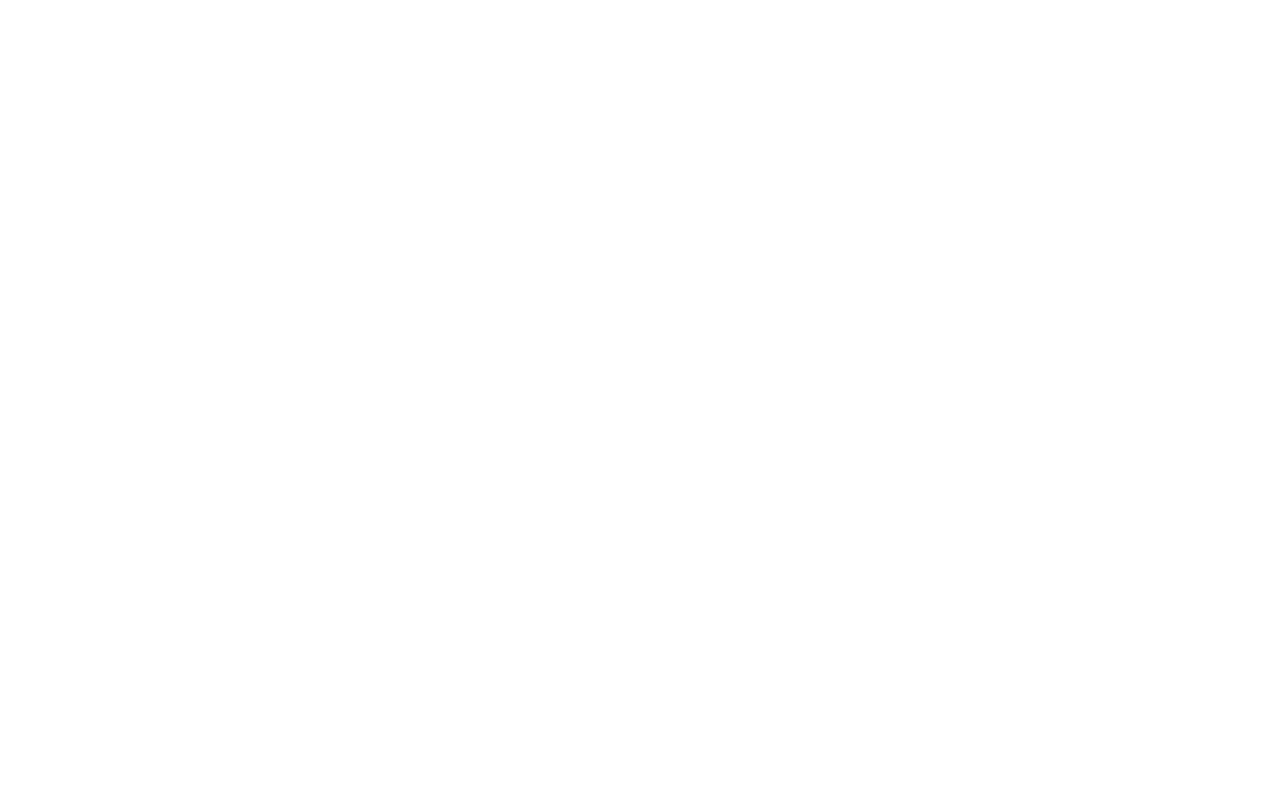
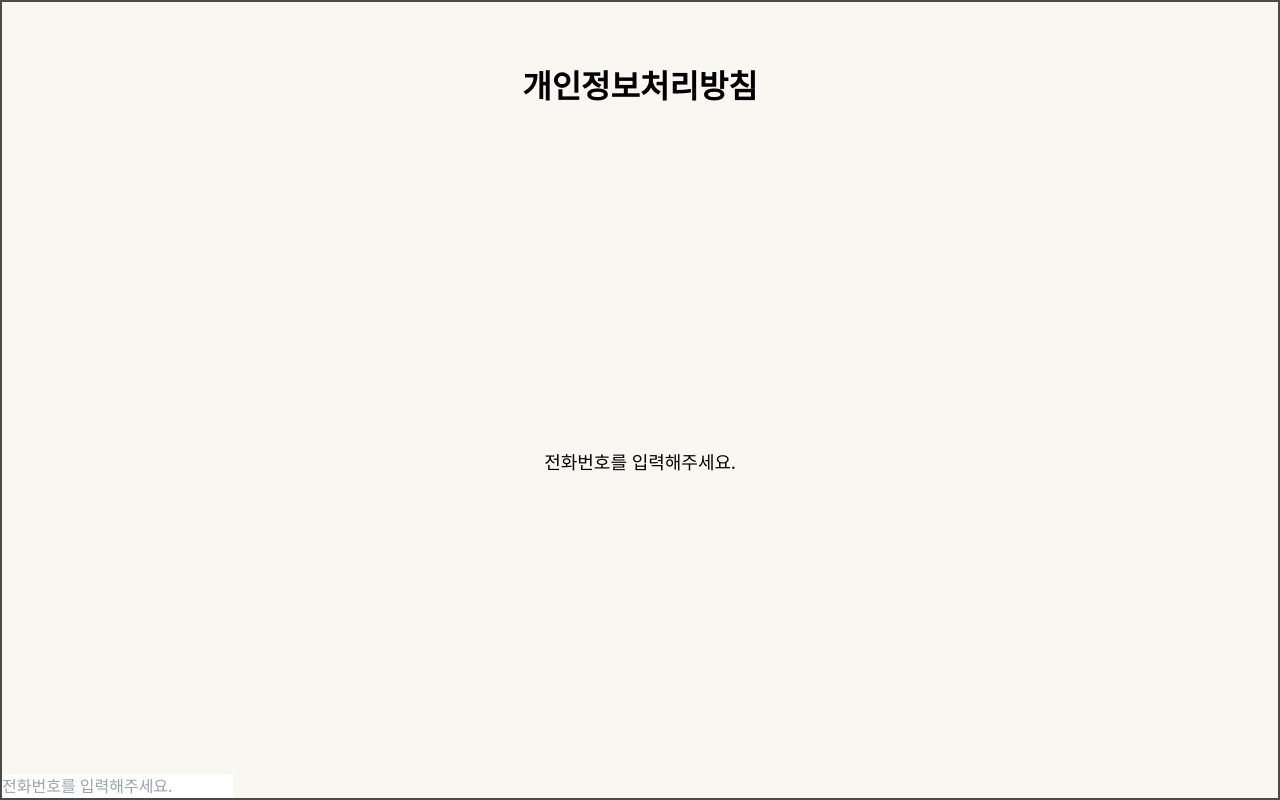
Before and after one commit to tjdgml97/Ant_miniproject, a React (Vite) app: page /Number in a window 1280 px wide. Before the commit this address had no page. Built offline with nearby package versions, Linux system fonts and the light colour scheme.

Commit message:
[feat/#6] : 로그인 후 팝업 추가, 전화번호 인증 페이지 추가

```diff
--- a/src/App.jsx
+++ b/src/App.jsx
@@ -1,12 +1,14 @@
 import { Routes, Route } from "react-router-dom";
 import LandingScreen from "./components/LandingScreen/LandingScreen";
 import SignInScreen from "./components/SignInScreen/SignInScreen";
+import NumberCheck from "./components/NumberCheck/NumberCheck";
 
 function App() {
   return (
     <Routes>
       <Route path="/" element={<LandingScreen />} />
       <Route path="/signin" element={<SignInScreen />} />
+      <Route path="/Number" element={<NumberCheck />} />
     </Routes>
   );
 }
--- /dev/null
+++ b/src/components/NumberCheck/NumberCheck.css
@@ -0,0 +1,49 @@
+.number-check {
+  width: 100vw;
+  height: 100vh;
+  background-color: #f8f7f2;
+  display: flex;
+  flex-direction: column;
+  position: relative;
+  border: 2px solid #4a4a4a;
+  box-sizing: border-box;
+}
+
+.number-header {
+  display: flex;
+  justify-content: center;
+  align-items: center;
+  padding: 60px 20px 40px;
+}
+
+.number-title {
+  font-size: 32px;
+  font-weight: 700;
+  color: #000000;
+  margin: 0;
+}
+
+.number-content {
+  flex: 1;
+  display: flex;
+  align-items: center;
+  justify-content: center;
+  padding: 20px;
+}
+
+.number-text-container {
+  max-width: 600px;
+  text-align: center;
+}
+
+.number-text {
+  font-size: 18px;
+  font-weight: 400;
+  color: #000000;
+  margin: 0 0 24px 0;
+  line-height: 1.6;
+}
+
+.number-text:last-child {
+  margin-bottom: 0;
+}
--- /dev/null
+++ b/src/components/NumberCheck/NumberCheck.jsx
@@ -0,0 +1,21 @@
+import "./NumberCheck.css";
+
+function NumberCheck() {
+  return (
+    <div className="number-check">
+      <div className="number-header">
+        <h1 className="number-title">개인정보처리방침</h1>
+      </div>
+      <div className="number-content">
+        <div className="number-text-container">
+          <p className="number-text">전화번호를 입력해주세요.</p>
+        </div>
+      </div>
+      <div className="number-input-container">
+        <input type="text" placeholder="전화번호를 입력해주세요." />
+      </div>
+    </div>
+  );
+}
+
+export default NumberCheck;
--- a/src/components/SignInScreen/SignInScreen.css
+++ b/src/components/SignInScreen/SignInScreen.css
@@ -114,3 +114,59 @@
 .signin-button-google:hover {
   background-color: #f5f5f5;
 }
+
+/* 팝업 스타일 */
+.popup-overlay {
+  position: fixed;
+  top: 0;
+  left: 0;
+  right: 0;
+  bottom: 0;
+  background-color: rgba(0, 0, 0, 0.5);
+  display: flex;
+  align-items: center;
+  justify-content: center;
+  z-index: 1000;
+}
+
+.popup-content {
+  background-color: #ffffff;
+  border-radius: 16px;
+  padding: 32px;
+  max-width: 320px;
+  width: 90%;
+  box-shadow: 0 8px 24px rgba(0, 0, 0, 0.2);
+  display: flex;
+  flex-direction: column;
+  align-items: center;
+  gap: 24px;
+}
+
+.popup-message {
+  font-size: 18px;
+  font-weight: 600;
+  color: #000000;
+  text-align: center;
+}
+
+.popup-close-button {
+  width: 100%;
+  padding: 12px 24px;
+  background-color: #000000;
+  color: #ffffff;
+  border: none;
+  border-radius: 8px;
+  font-size: 16px;
+  font-weight: 600;
+  cursor: pointer;
+  transition: all 0.2s ease;
+}
+
+.popup-close-button:hover {
+  background-color: #333333;
+  transform: translateY(-1px);
+}
+
+.popup-close-button:active {
+  transform: translateY(0);
+}
--- a/src/components/SignInScreen/SignInScreen.jsx
+++ b/src/components/SignInScreen/SignInScreen.jsx
@@ -1,6 +1,20 @@
+import { useState } from "react";
+import { useNavigate } from "react-router-dom";
 import "./SignInScreen.css";
 
 function SignInScreen() {
+  const [showPopup, setShowPopup] = useState(false);
+  const navigate = useNavigate();
+
+  const handleLogin = () => {
+    setShowPopup(true);
+  };
+
+  const handleClosePopup = () => {
+    setShowPopup(false);
+    navigate("/Number");
+  };
+
   return (
     <div className="signin-screen">
       {/* 상단: Ant 로고 */}
@@ -20,13 +34,31 @@ function SignInScreen() {
 
       {/* 하단: 소셜 로그인 버튼 */}
       <div className="signin-footer">
-        <button className="signin-button signin-button-kakao">
+        <button
+          className="signin-button signin-button-kakao"
+          onClick={handleLogin}
+        >
           카카오톡으로 시작하기
         </button>
-        <button className="signin-button signin-button-google">
+        <button
+          className="signin-button signin-button-google"
+          onClick={handleLogin}
+        >
           구글로 시작하기
         </button>
       </div>
+
+      {/* 팝업 */}
+      {showPopup && (
+        <div className="popup-overlay" onClick={handleClosePopup}>
+          <div className="popup-content" onClick={(e) => e.stopPropagation()}>
+            <div className="popup-message">로그인이 완료되었습니다</div>
+            <button className="popup-close-button" onClick={handleClosePopup}>
+              닫기
+            </button>
+          </div>
+        </div>
+      )}
     </div>
   );
 }
```
